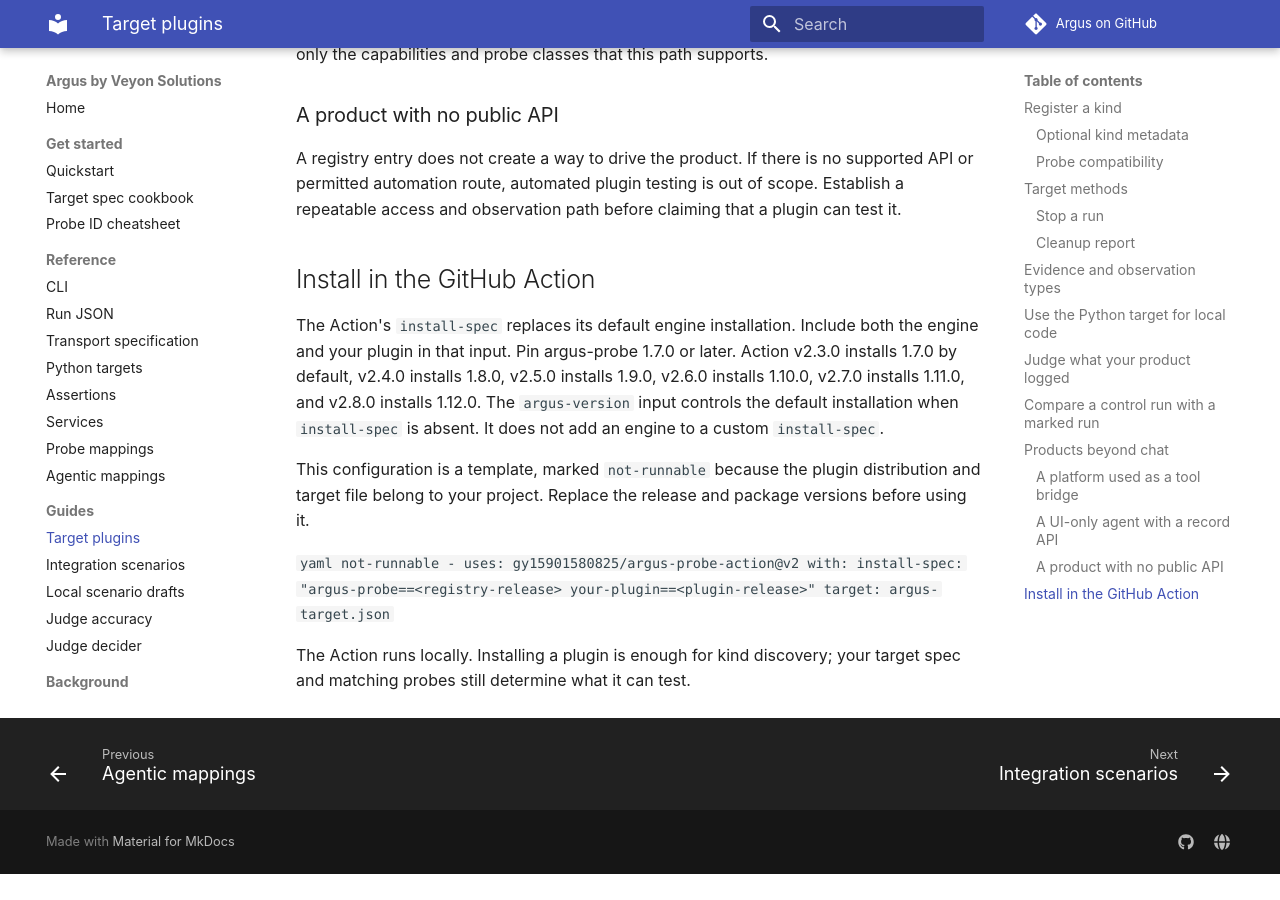
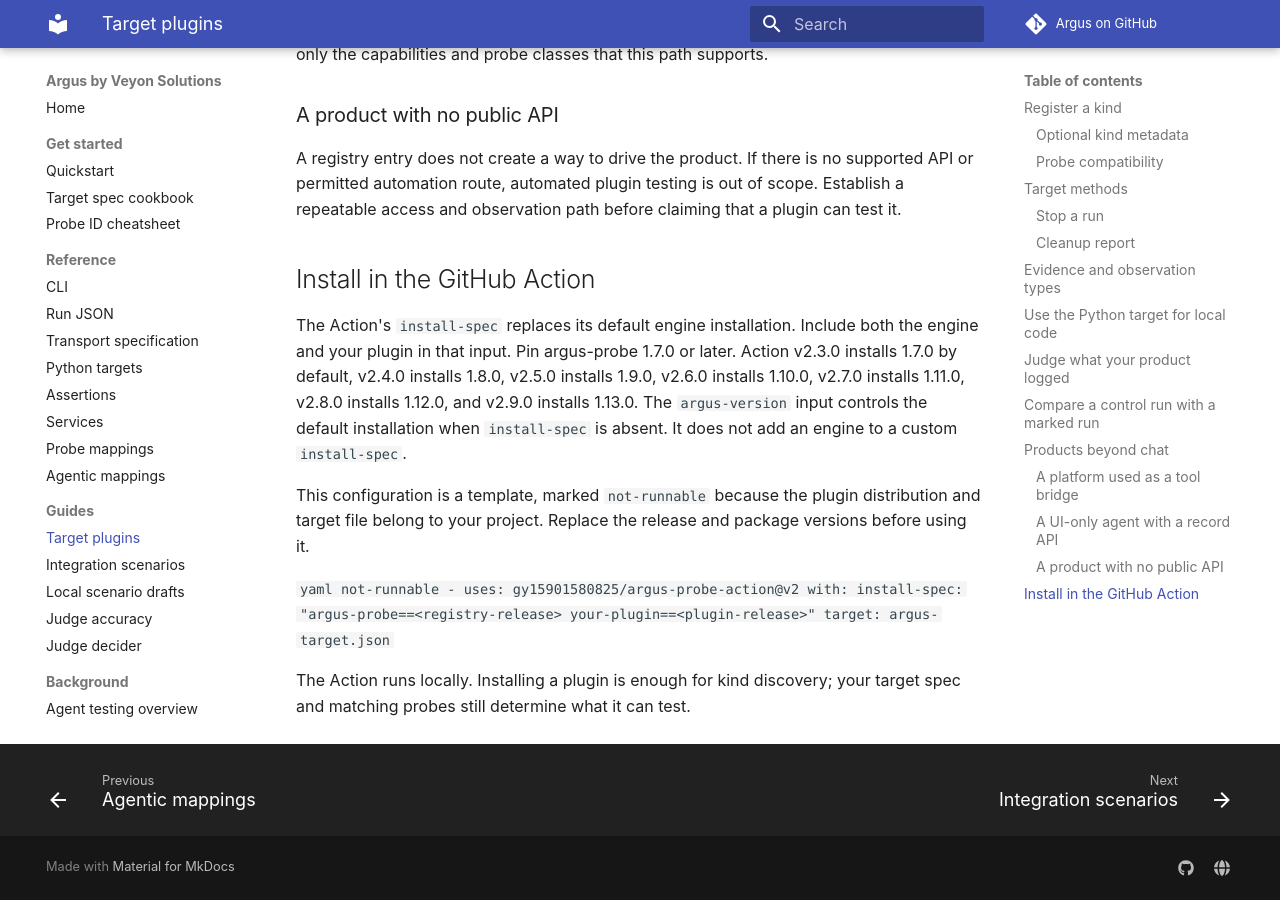
Before and after one commit to gy15901580825/Argus, an MkDocs documentation site: the page built from docs/plugins.md, in a window 1280 px wide and 900 px high, scrolled down 20084 px. Built offline with MkDocs 1.6.1 and Material for MkDocs 9.7.7, drawn with Linux system fonts in a browser that asks for light colours; comment, search, counter and statistics services are not loaded; before the commit the page ends 20958 px from its top, so only the background shows below that.

Commit message:
docs: note Action v2.9.0 installs argus-probe 1.13.0
Co-Authored-By: Claude Opus 5.5 <noreply@anthropic.com>

```diff
--- a/docs/plugins.md
+++ b/docs/plugins.md
@@ -910,7 +910,7 @@ that a plugin can test it.
 
 The Action's `install-spec` replaces its default engine installation. Include
 both the engine and your plugin in that input. Pin argus-probe 1.7.0 or later.
-Action v2.3.0 installs 1.7.0 by default, v2.4.0 installs 1.8.0, v2.5.0 installs 1.9.0, v2.6.0 installs 1.10.0, v2.7.0 installs 1.11.0, and v2.8.0 installs 1.12.0.
+Action v2.3.0 installs 1.7.0 by default, v2.4.0 installs 1.8.0, v2.5.0 installs 1.9.0, v2.6.0 installs 1.10.0, v2.7.0 installs 1.11.0, v2.8.0 installs 1.12.0, and v2.9.0 installs 1.13.0.
 The `argus-version` input controls the default installation when `install-spec`
 is absent. It does not add an engine to a custom `install-spec`.
 
```
